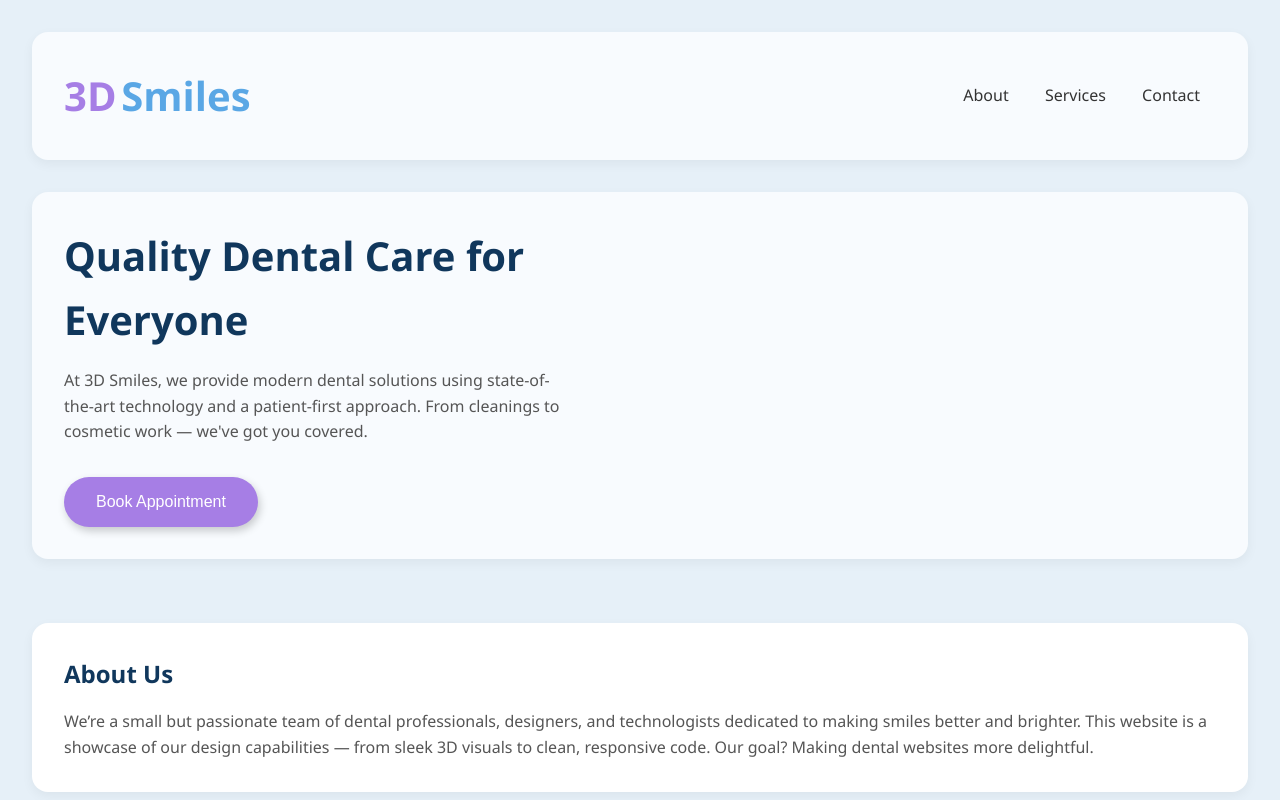
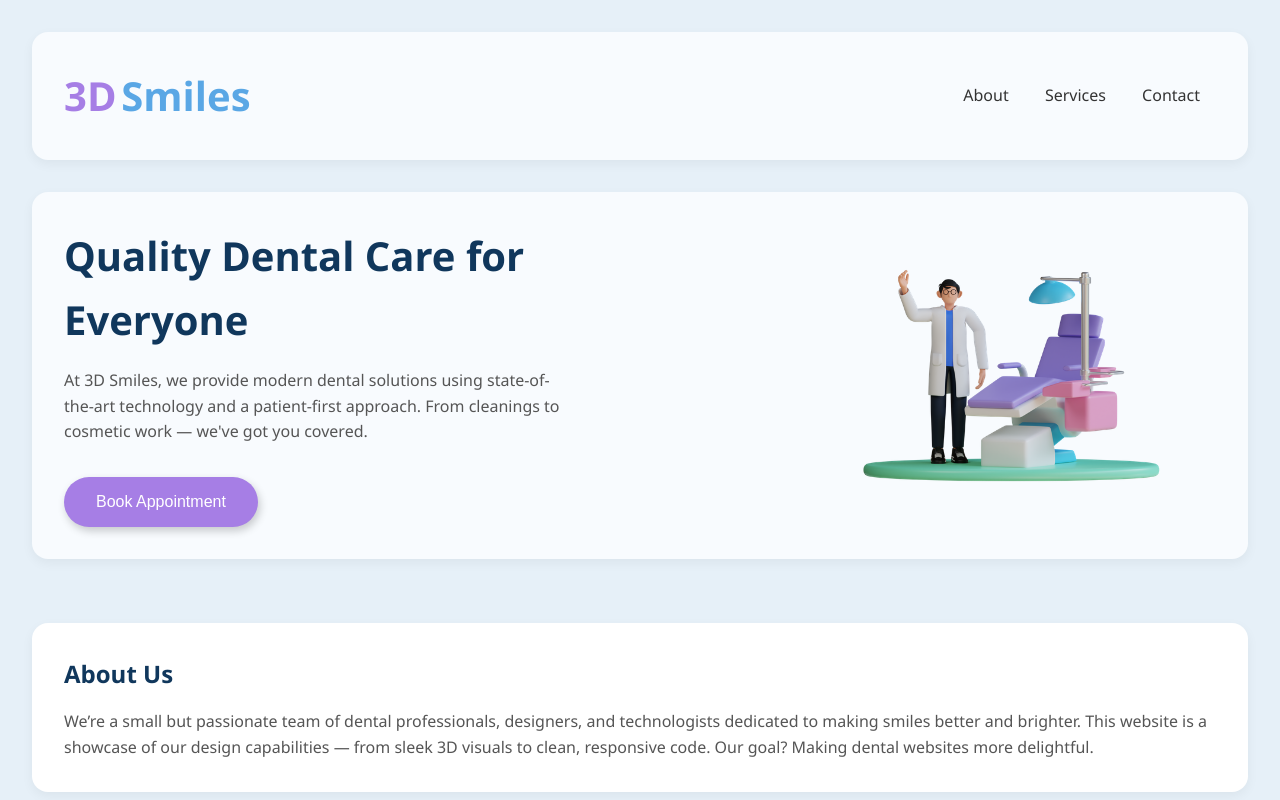
Before and after one commit to HenleyKurubel/3Dsmiles, a plain HTML site: page index.html in a window 1280 px wide. Shown: the top 800 px of the page. Drawn offline with Linux system fonts and the light colour scheme.

Commit message:
Updated website

```diff
--- a/index.html
+++ b/index.html
@@ -208,6 +208,9 @@
       <p>At 3D Smiles, we provide modern dental solutions using state-of-the-art technology and a patient-first approach. From cleanings to cosmetic work — we've got you covered.</p>
       <button>Book Appointment</button>
     </div>
+    <div class="hero-img">
+      <img src="3D.png" alt="Dental Care Image" />
+    </div>
   </section>
 
   <section id="about">
```
Also changed, not shown: 3D.png (added).
